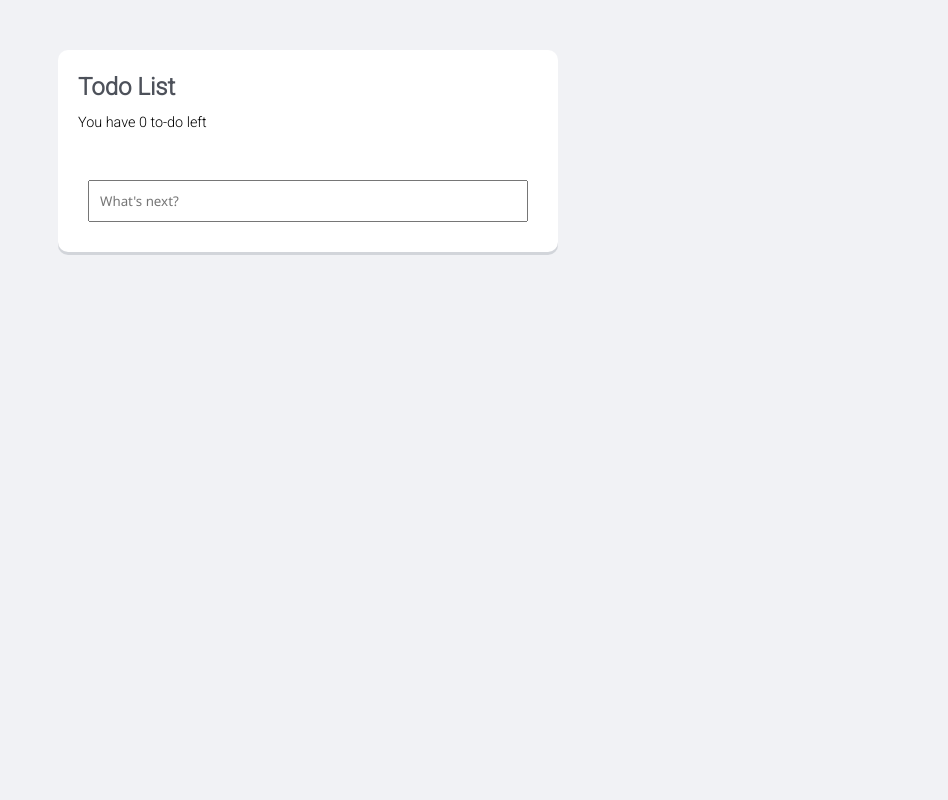
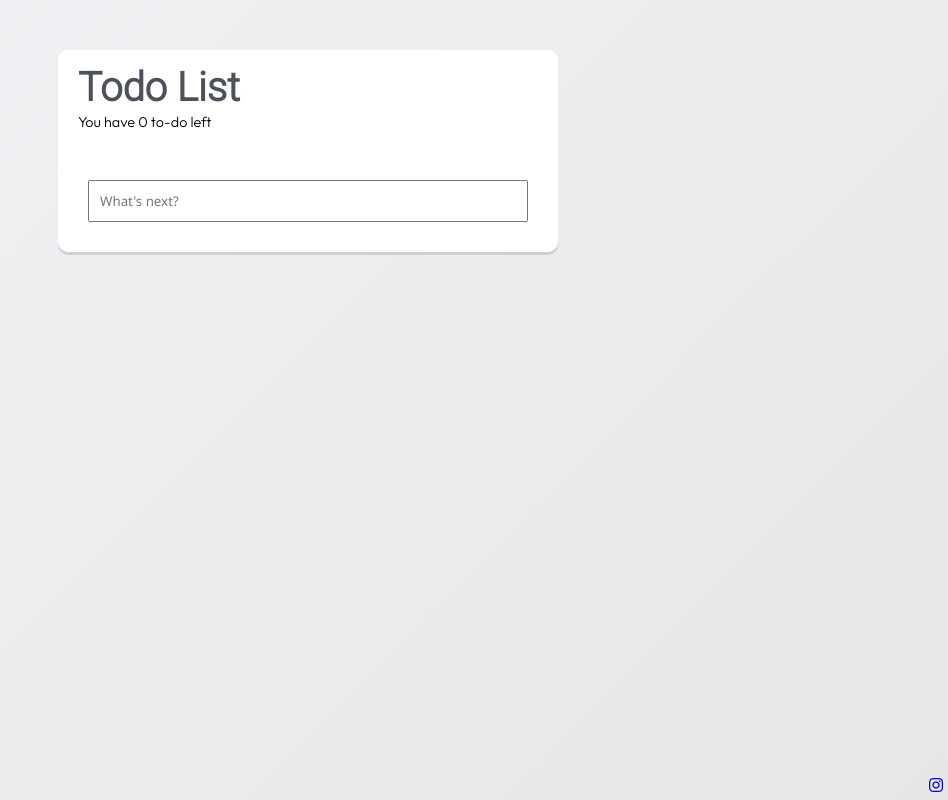
Before and after one commit to SJ22032003/functional-todo, a plain HTML site: page index.html in a window 1280 px wide. Shown: the whole page, without its empty margins (332-1280 px from the left). Drawn offline with nearby package versions, Linux system fonts and the light colour scheme.

Commit message:
completed

```diff
--- a/assets/style.css
+++ b/assets/style.css
@@ -1,10 +1,12 @@
 @import url('https://fonts.googleapis.com/css2?family=Roboto:ital,wght@0,300;1,100&display=swap');
 @import url('https://fonts.googleapis.com/css2?family=Poppins:wght@200&display=swap');
+@import url('https://fonts.googleapis.com/css2?family=Outfit:wght@300&display=swap');
+
 body {
   min-height: 100vh;
   display: flex;
   justify-content: center;
-  background: #f1f2f5;
+  background: linear-gradient(135deg , #f1f2f5 ,#e6e6e6);
 }
 #app{
     margin: 50px;
@@ -25,13 +27,13 @@ body {
   line-height: 35px;
 }
 .todo-title{
-  font-size: 24px;
-  font-family: 'Roboto', sans-serif;
+  font-size: 40px;
+  font-family: 'roboto', sans-serif;
   color: #4d515a;
 }
 .todos-header p {
   font-size: 0.9rem;
-  font-family: 'Roboto', sans-serif;
+  font-family: 'Outfit', sans-serif;
 }
 .todos-clear{
   border: none;
@@ -74,7 +76,7 @@ body {
   background:transparent;
   border:none;
   cursor:pointer;
-  margin-right: 20px;
+  margin: 0px 15px;
   font-size: 20px;
 }
 
@@ -97,6 +99,7 @@ body {
 }
 
 .inputcss{
+  width: 80%;
   font-size: 1.1rem;
   font-family: 'Poppins', sans-serif;
   border: none;
@@ -120,3 +123,10 @@ body {
     width: 450%;
   }
 }
+
+/* ---------------------------------- */
+#social{
+  position: fixed;
+  bottom: 5px;
+  right: 5px;
+}
--- a/index.html
+++ b/index.html
@@ -21,6 +21,9 @@
 </head>
 <body>
    <div id="app"></div>
+   <div id='social'>
+       <a href="https://www.instagram.com/shobhit_jaryal_/"><i class="fab fa-instagram"></i></a>
+   </div>
 <script src="src/script.js"></script>
 </body>
 </html>
--- a/src/script.js
+++ b/src/script.js
@@ -58,6 +58,9 @@ function renderTodos(todos){
 //----------------------------------
 function addTodo(event){
     event.preventDefault();
+    if(input.value.trim() == ''){
+        return;
+    }
     const label = input.value.trim();          // trim() will delete access spaces
     const complete = false;
     todos = [                                 // we are creating a list with Objects inside it
@@ -179,3 +182,9 @@ function init(){
 }
 
 init()
+
+//-------------------
+const social = document.getElementById('social');
+setInterval(function(){
+    social.classList.add('animate__animated', 'animate__heartBeat');
+}, 3000);
```
